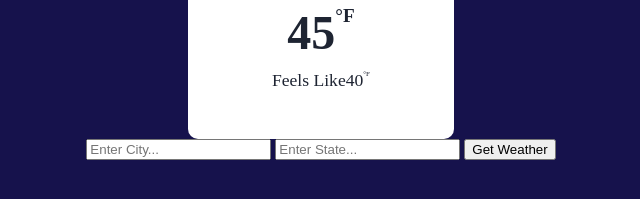
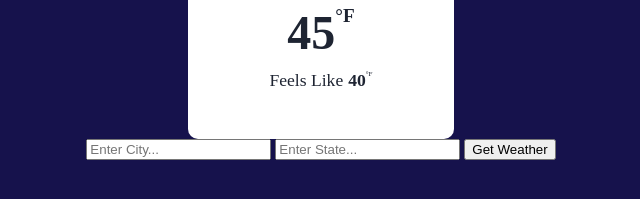
Before and after one commit to LuisCastilloKC/Learnics_Google_Chrome_Extension, a browser extension: page weatherApp/index.html in a window 1280 px wide. Shown: the part 373-572 px from the top of the page, 327-967 px from the left. Drawn offline with Linux system fonts and the light colour scheme.

Commit message:
add style to feels like number

```diff
--- a/weatherApp/style.css
+++ b/weatherApp/style.css
@@ -69,3 +69,8 @@ sup{
     color: #1e2432;
     text-align: center;
 }
+
+#text_feelslike{
+    padding-left: 5px;
+    font-weight: bold;
+}
```
